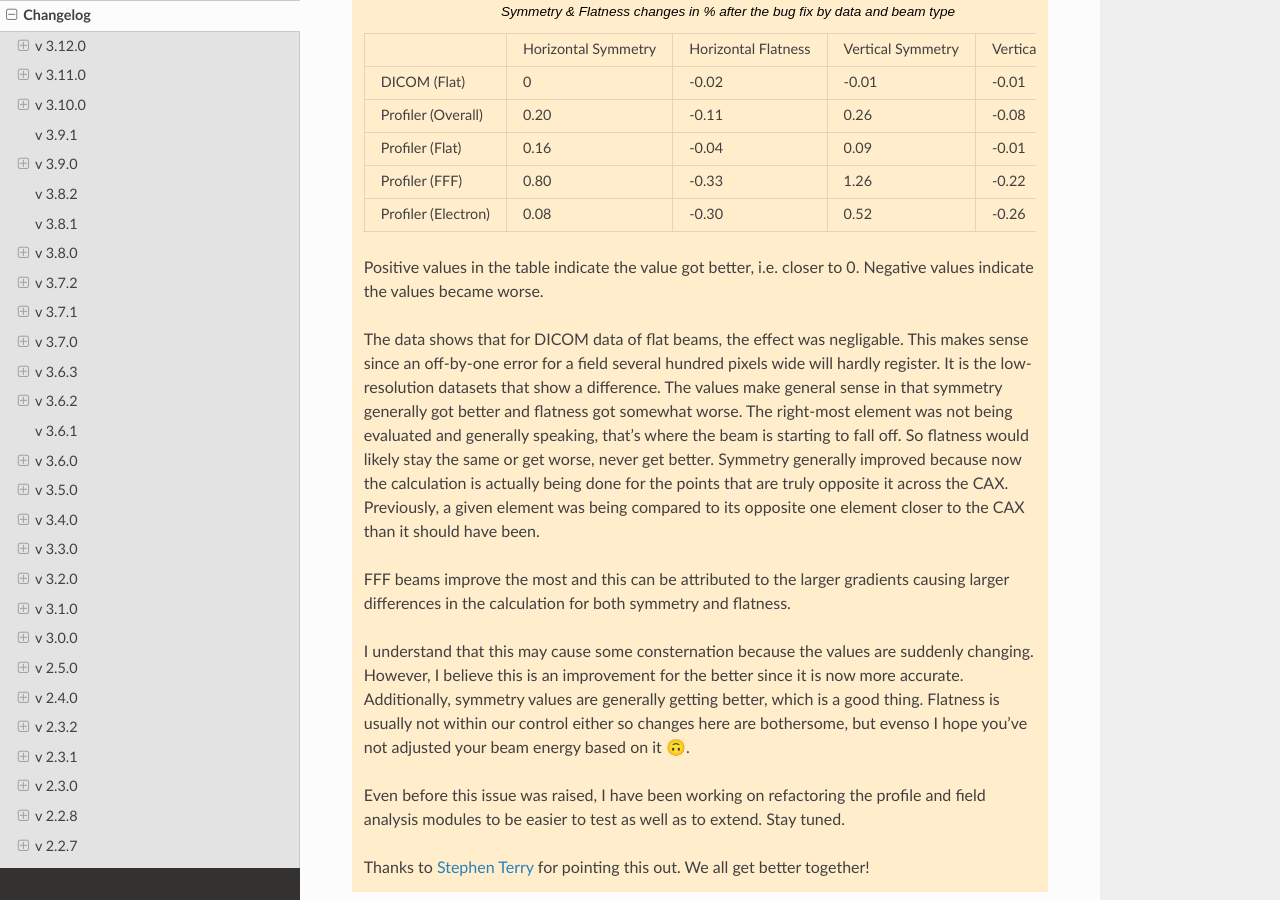
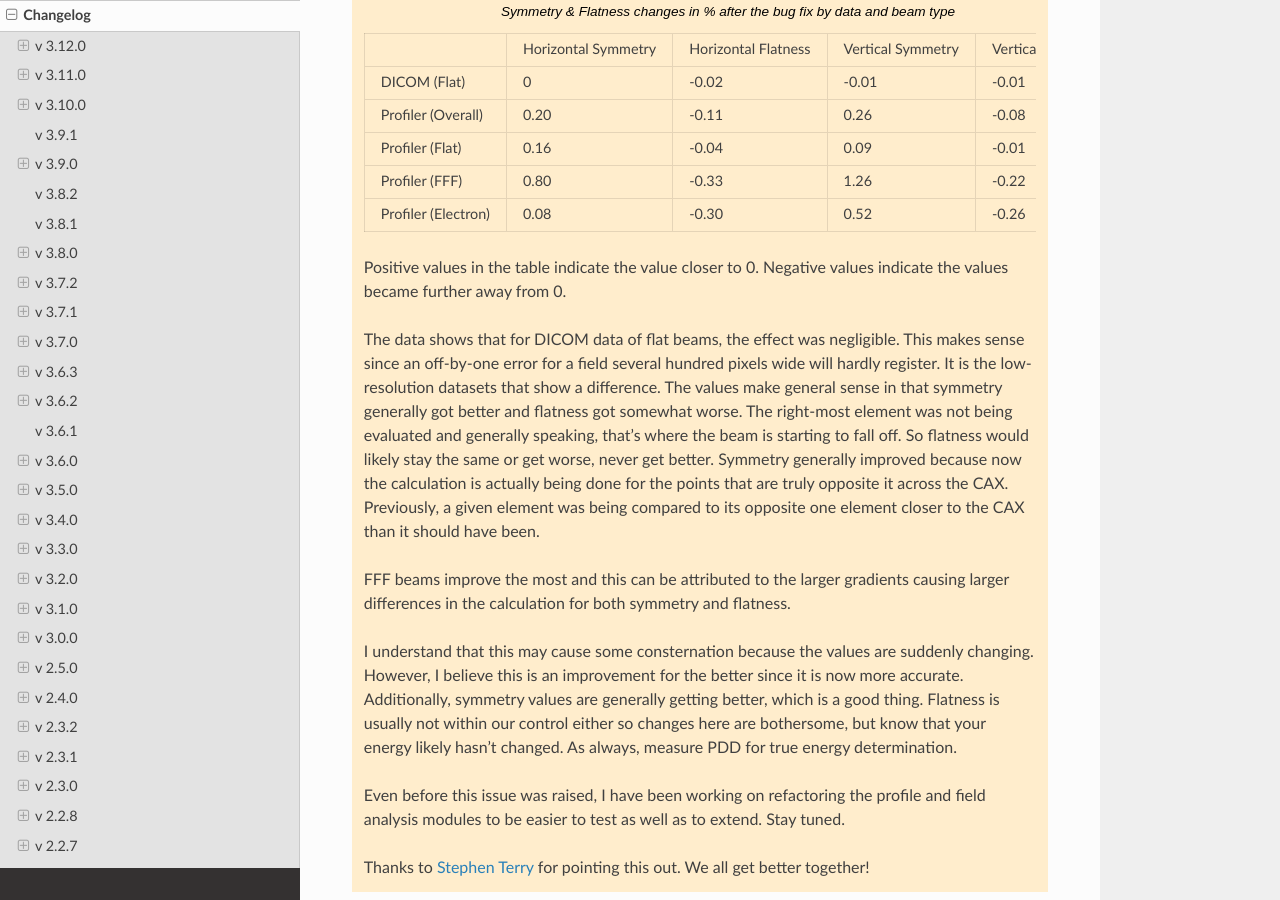
Before and after one commit to jrkerns/pylinac, a Sphinx documentation site: the page built from docs/source/changelog.rst, in a window 1280 px wide and 900 px high, scrolled down 844 px. Built offline with Sphinx 7.4.7 and the Read the Docs theme 2.0.0, drawn with Linux system fonts in a browser that asks for light colours; cross-references to code outside the pages are shown as plain code.

Commit message:
respond to PR comments

```diff
--- a/docs/source/changelog.rst
+++ b/docs/source/changelog.rst
@@ -46,10 +46,10 @@ Field Analysis
         | Profiler (Electron) | 0.08                | -0.30               | 0.52              | -0.26             |
         +---------------------+---------------------+---------------------+-------------------+-------------------+
 
-    Positive values in the table indicate the value got better, i.e. closer to 0. Negative values indicate the
-    values became worse.
-
-    The data shows that for DICOM data of flat beams, the effect was negligable. This makes sense since an off-by-one error
+    Positive values in the table indicate the value closer to 0. Negative values indicate the
+    values became further away from 0.
+
+    The data shows that for DICOM data of flat beams, the effect was negligible. This makes sense since an off-by-one error
     for a field several hundred pixels wide will hardly register. It is the low-resolution datasets that show a difference.
     The values make general sense in that symmetry generally got better and flatness got somewhat worse. The right-most
     element was not being evaluated and generally speaking, that's where the beam is starting to fall off. So flatness
@@ -63,7 +63,7 @@ Field Analysis
     I understand that this may cause some consternation because the values are suddenly changing. However, I believe
     this is an improvement for the better since it is now more accurate. Additionally, symmetry values are generally getting
     better, which is a good thing. Flatness is usually not within our control either so changes here are bothersome,
-    but evenso I hope you've not adjusted your beam energy based on it 🙃.
+    but know that your energy likely hasn't changed. As always, measure PDD for true energy determination.
 
     Even before this issue was raised, I have been working on refactoring the profile and field analysis modules to be
     easier to test as well as to extend. Stay tuned.
```
